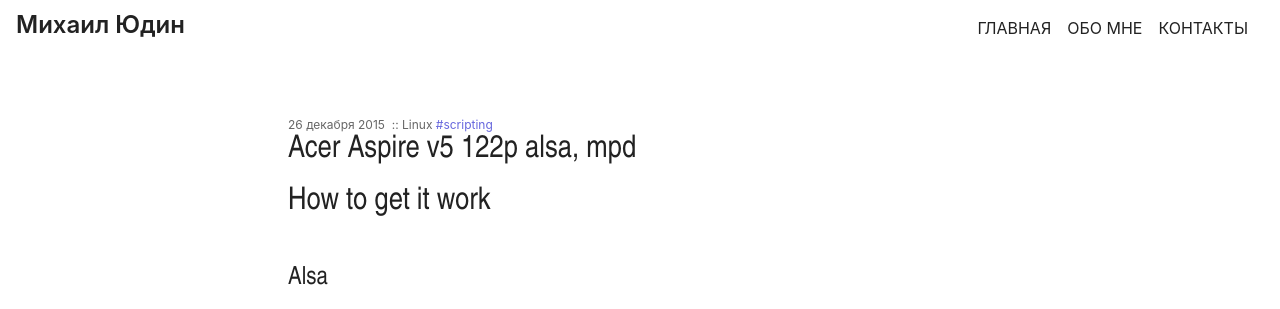
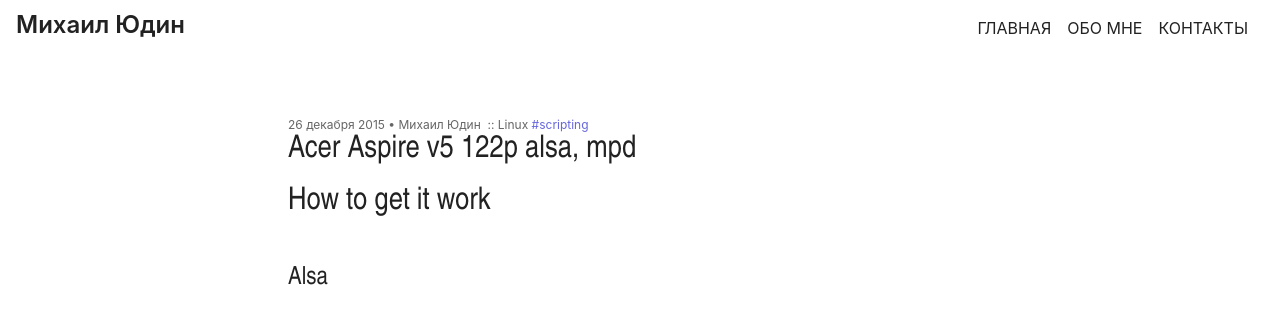
Before and after one commit to fagcinsk/fagcinsk.github.io, a Jekyll site: the page built from _posts/2015-12-26-acer-aspire-v5-122p-alsa-mpd.md, in a window 1280 px wide and 900 px high. Shown: the top 309 px of the window. Built offline with Jekyll 4.4.1, drawn with Linux system fonts in a browser that asks for light colours.

Commit message:
w3c fixes

```diff
--- a/_config.yml
+++ b/_config.yml
@@ -1,7 +1,9 @@
 lang: ru
 title: Михаил Юдин
 headline: Михаил Юдин
-author: fagci
+author:
+  name: Михаил Юдин
+  email: fagci.nsk@gmail.com
 copyright: Михаил Юдин (fagci)
 email: fagci.nsk@gmail.com
 description: >
--- a/_includes/post-meta.html
+++ b/_includes/post-meta.html
@@ -4,6 +4,8 @@
 {% endif %}
 {% if include.post.author %}
 • <span itemprop="author" itemscope itemtype="http://schema.org/Person"><span itemprop="name">{{ include.post.author }}</span></span>
+{% else %}
+• <span itemprop="author" itemscope itemtype="http://schema.org/Person"><span itemprop="name">{{ site.author.name }}</span></span>
 {% endif %}
 {% include categories.html categories=include.post.categories %}
 {% if include.post.tags.size > 0 %}
--- a/_includes/pubdate.html
+++ b/_includes/pubdate.html
@@ -1,4 +1,19 @@
 <time class="pubdate" datetime="{{ include.date | date_to_xmlschema }}" itemprop="datePublished">
-    {%- assign m = include.date | date: "%-m" -%}
-    {{- include.date | date: "%-d"  }} {% case m %}{% when '1' %}января{% when '2' %}февраля{% when '3' %}марта{% when '4' %}апреля{% when '5' %}мая{% when '6' %}июня{% when '7' %}июля{% when '8' %}августа{% when '9' %}сентября{% when '10' %}октября{% when '11' %}ноября{% when '12' %}декабря{% endcase %} {{ include.date | date: "%Y" -}}
+    {% assign m = include.date | date: "%-m" %}
+    {{ include.date | date: "%-d" }}
+    {% case m %}
+    {% when '1' %}января
+    {% when '2' %}февраля
+    {% when '3' %}марта
+    {% when '4' %}апреля
+    {% when '5' %}мая
+    {% when '6' %}июня
+    {% when '7' %}июля
+    {% when '8' %}августа
+    {% when '9' %}сентября
+    {% when '10' %}октября
+    {% when '11' %}ноября
+    {% when '12' %}декабря
+    {% endcase %}
+    {{ include.date | date: "%Y" }}
 </time>
```
